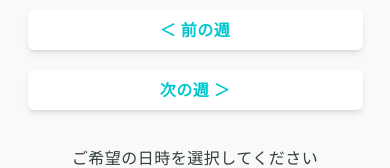
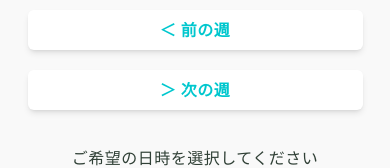
Before and after one commit to 25im0047-commits/form, a Next.js app: page / in a window 390 px wide. Shown: the part 158-326 px from the top of the page. Built offline with nearby package versions, Linux system fonts and the light colour scheme; no server answers; the database is empty.

Commit message:
coooooomit

```diff
--- a/app/page.tsx
+++ b/app/page.tsx
@@ -146,10 +146,16 @@ export default function HomePage() {
           </div>
 
           <button
-            className="bg-white rounded-md font-bold m-2 my-1 px-4 py-2 hover:bg-gray-200 text-[#00c7ce] shadow-md order-3"
+            className="hidden md:block bg-white rounded-md font-bold m-2 my-1 px-4 py-2 hover:bg-gray-200 text-[#00c7ce] shadow-md order-3"
             onClick={nextWeek}
           >
             次の週 ＞
+          </button>
+          <button
+            className="block md:hidden bg-white rounded-md font-bold m-2 my-1 px-4 py-2 hover:bg-gray-200 text-[#00c7ce] shadow-md order-3"
+            onClick={nextWeek}
+          >
+            ＞ 次の週
           </button>
 
           {/* 右端のボタン（機能を次の週に統一） */}
--- a/app/sendEmail/EmailTemplate.tsx
+++ b/app/sendEmail/EmailTemplate.tsx
@@ -205,6 +205,7 @@ export function EmailTemplateCustemer(formData: FormData) {
             <br />
             ※ご連絡は公式LINEよりお願いいたします
           </span>
+          <br />
           <span className="tracking-wide text-gray-500">
             ────────────────────
           </span>
```
